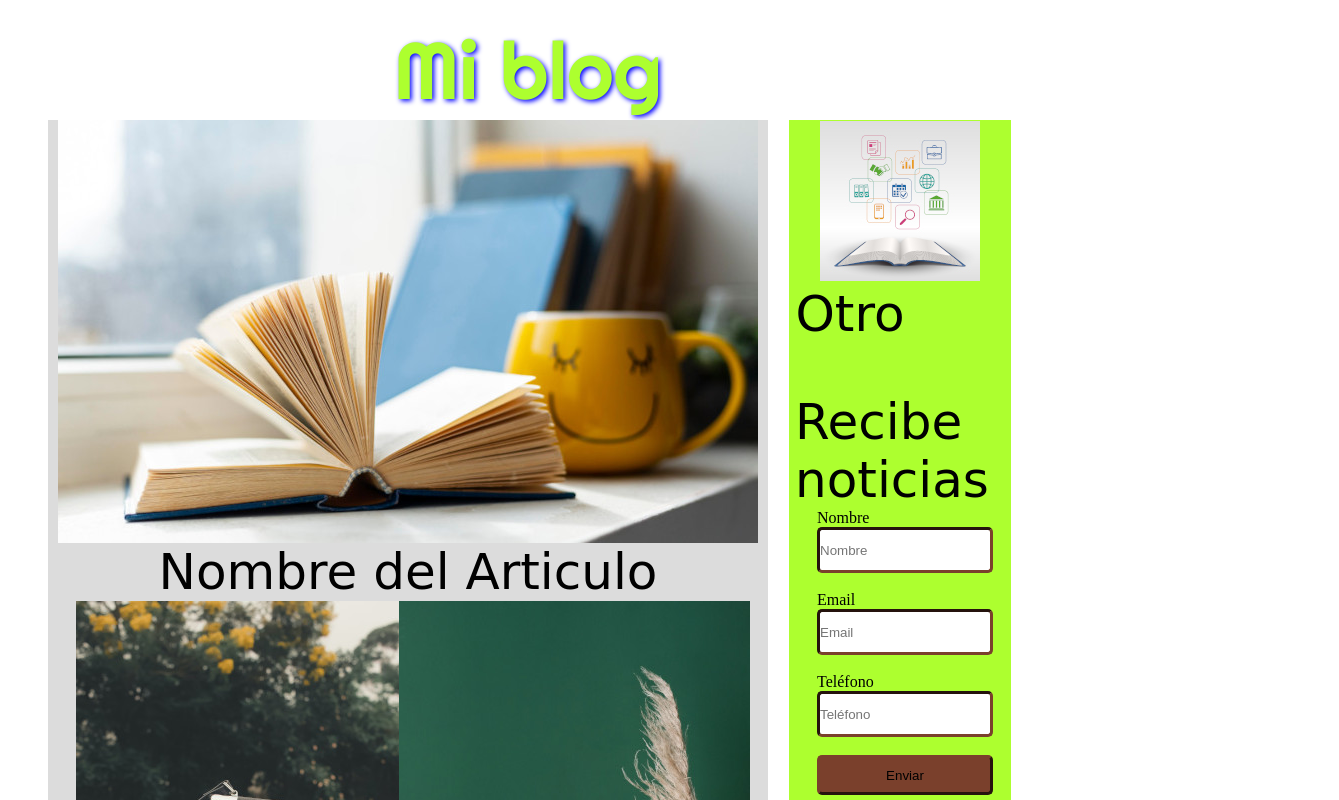
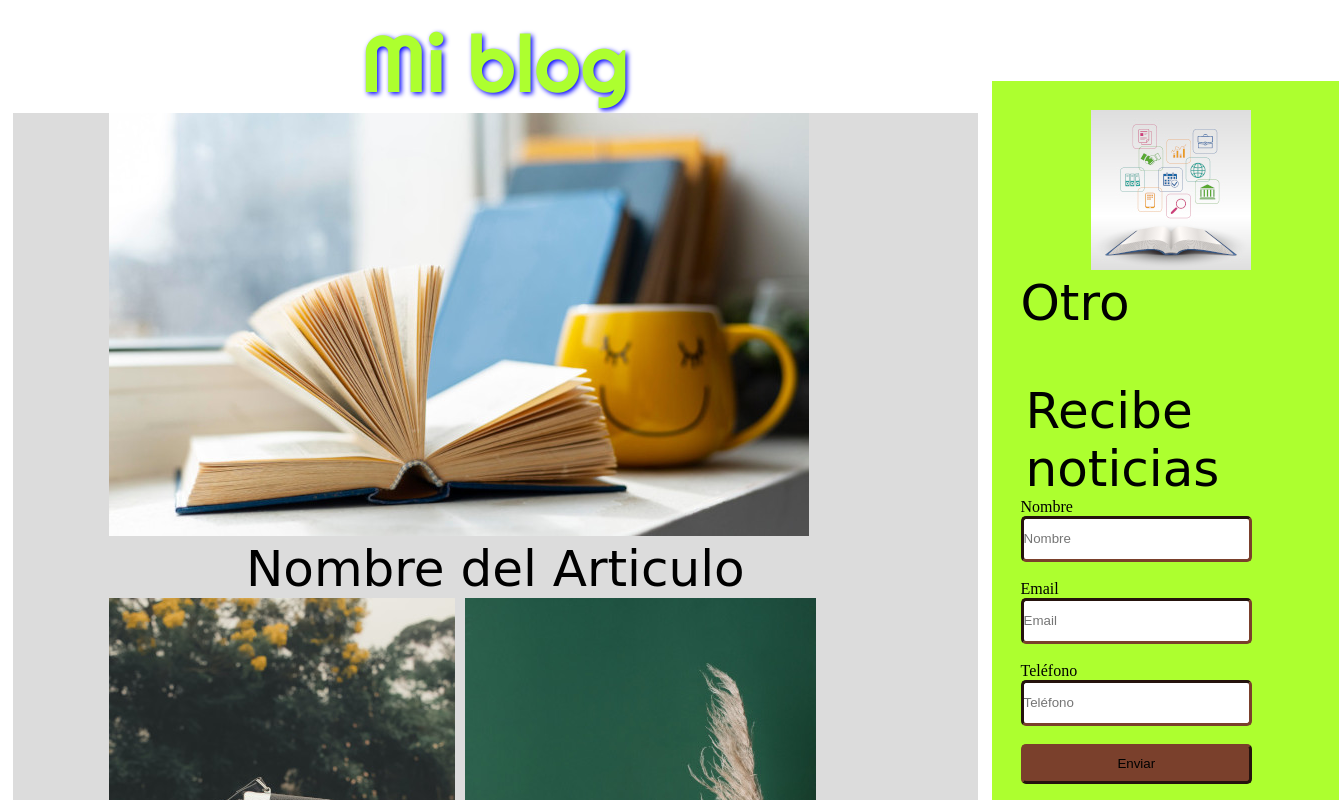
Before and after one commit to ms-crist/tarea_clase9_miblog, a plain HTML site: page index.html in a window 1280 px wide. Shown: the top 800 px of the page, 1339 px wide, since content can reach past the window. Drawn offline with Linux system fonts and the light colour scheme; a web font is replaced by a local one.

Commit message:
Segundo commit

```diff
--- a/css/estilo.css
+++ b/css/estilo.css
@@ -5,21 +5,23 @@
 
 body {
   display: flex;
-  justify-content: center;
 }
 
 #agrupar {
-  width: 960px;
+  width: 100%;
+  height: 100%;
   display: flex;
   flex-direction: column;
-  margin: 20px -220px;
+  justify-content: center;
+  padding: 1%;
 }
 
 #seccion {
-  width: 720px;
+  width: 100%;
 }
 
 #cabecera {
+  width: 100%;
   display: flex;
   justify-content: center;
   font-size: 80px;
@@ -40,13 +42,24 @@ body {
 }
 
 #imagen1 {
-  display: flex;
-  justify-content: center;
+  width: 100%;
+  margin-left: 10%;
 }
 
 #imagen2 {
   width: 40%;
+  height: 100%;
+  margin-left: 10%;
+}
+
+#imagen3 {
+  width: 100%;
+  height: 100%;
   margin-left: 10px;
+}
+
+#imagen4 {
+  margin-left: 70px;
 }
 
 #contenedor {
@@ -83,7 +96,7 @@ body {
 #art5 {
   font-family: "Train One", cursive;
   font-size: 50px;
-  margin-right: 100px;
+  width: 40%;
 }
 
 #articulo4 {
@@ -95,38 +108,43 @@ aside {
   display: flex;
 }
 
-#col {
-  display: flex;
-}
-
 #columna {
-  align-items: center;
+  justify-content: left;
+  align-items: left;
   flex-direction: column;
-  width: 220px;
-  height: 92%;
-  margin: 120px 1px;
-  padding: 1px;
+  width: 100%;
+  height: 88%;
+  margin: 28% 1px;
+  /* margin-left: -200px; */
+  padding: 10%;
   background-color: greenyellow;
 }
 
 @media screen and (max-width: 400px) {
-  #columna,
-  #imagen1,
-  #imagen2,
-  #imagen3 {
+  #columna {
     display: none;
   }
-  body {
-    width: 80%;
-    margin-left: 110px;
-  }
-  #art1,
+
+  /* #agrupar {
+    flex-direction: column;
+    position: relative;
+    width: 100%;
+    height: auto;
+    min-height: 200px;
+    max-height: 200px;
+  } */
+
+  /* body {
+    width: 50%;
+    font-size: 30px;
+  } */
+  /* #art1,
   #art2,
   #art3,
   #art4 {
     font-family: "Train One", cursive;
     font-size: 40px;
-  }
+  } */
 }
 
 /* #contenedor4 {
@@ -142,13 +160,13 @@ aside {
   margin-top: 50px;
   font-family: "Train One", cursive;
   font-size: 50px;
+  width: 100%;
 }
 
 #miFormulario {
   display: flex;
   flex-direction: column;
   width: 80%;
-  margin-left: 10px;
 }
 
 #campo,
```
Also changed, not shown: img/camara - copia.jpg (added), img/ofic - copia.jpg (added), img/open-2-copia.jpg (added).
